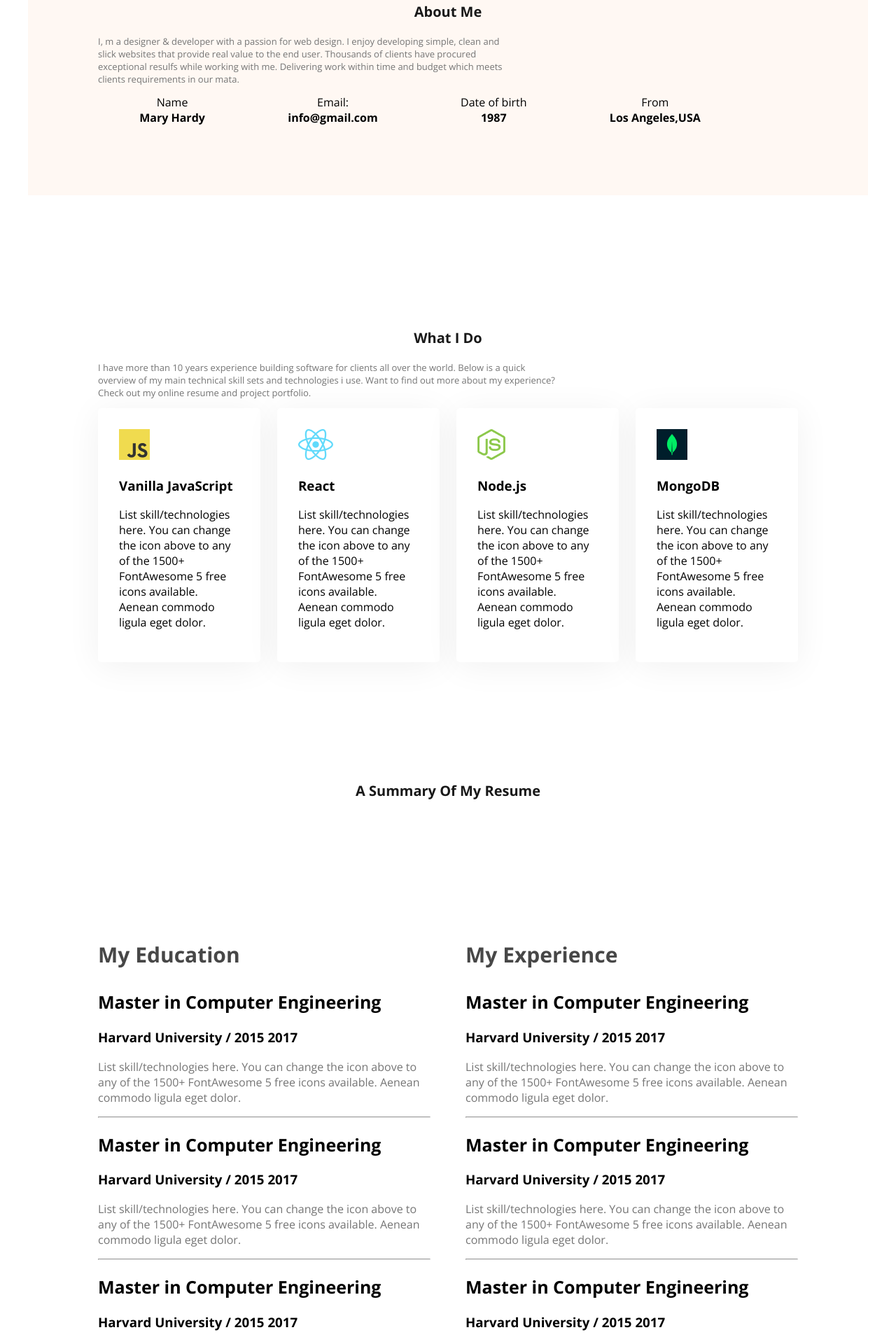
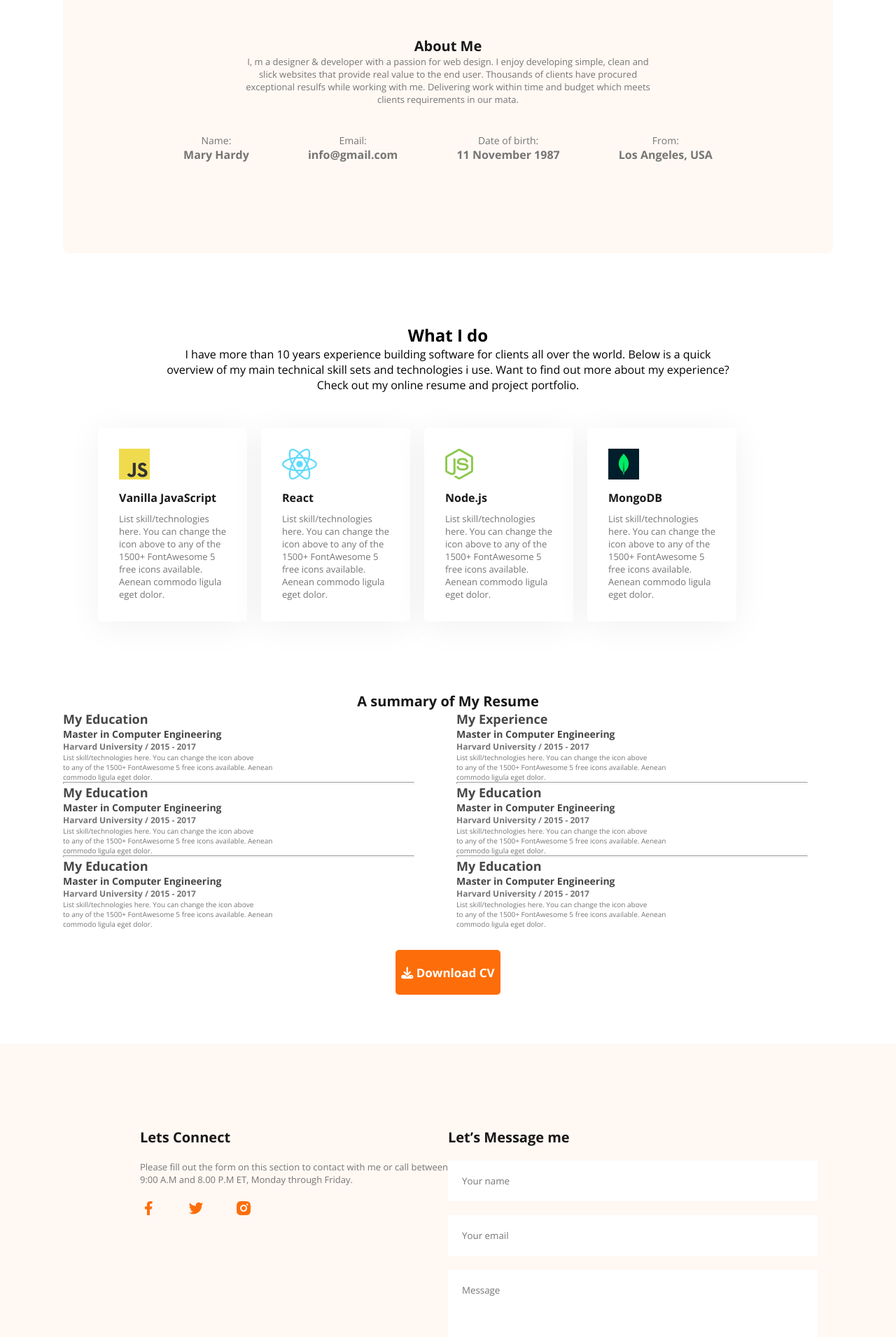
Before and after one commit to saemdev/m1m5-portfolio, a plain HTML site: page index.html in a window 1280 px wide. Shown: the part 890-2800 px from the top of the page at 70% size. Drawn offline with nearby package versions, Linux system fonts and the light colour scheme.

Commit message:
final submission

```diff
--- a/index.html
+++ b/index.html
@@ -14,152 +14,140 @@
 
 <body>
     <header>
-        <nav class="nav-title">
-            <h1>ma<span class="text-primary">r</span>y</h1>
+        <nav class="nav-container">
+            <h3>Sa<span>e</span>m</h3>
             <ul>
-                <li><a href="">portfolio</a></li>
-                <li><a href="">blog</a></li>
-                <li><button class="btn-primary">hire me</button></li>
+                <li><a href="">Portfolio</a></li>
+                <li><a href="">Blog</a></li>
+                <li><button class="btn-primary">Hire Me</button></li>
             </ul>
         </nav>
-        <div class="banner">
+        <div class="banner-container">
             <div class="banner-content">
-                <h3 class="banner-greeting">Hi, I am</h3>
-                <h1 class="banner-title">mary hardy</h1>
+                <h3 class="banner-title">Hi, I am</h3>
+                <h2 class="banner-title-sec">Saemur Rahman</h2>
                 <p>Shot what able cold new see hold.Friendly as an betrayed formerly <br> he. Morning because as to
                     society behaved moments.</p>
                 <button class="btn-primary"><i class="fa-solid fa-download"></i> Download CV</button>
                 <button class="btn-primary"><i class="fa-solid fa-phone"></i> Contact</button>
             </div>
-            <img src="images/hardy.png" alt="gentleman">
+            <div class="banner-image">
+                <img src="images/hardy.png" alt="">
+            </div>
         </div>
     </header>
+    <!-- main sec start -->
     <main>
-        <section class="about">
-            <h3 class="section-title">about me</h3>
-            <p class="section-description">I, m a designer & developer with a passion for web design. I enjoy developing
-                simple, clean and <br>slick websites that provide real value to the end user. Thousands of clients have
-                procured <br>exceptional resulfs while working with me. Delivering work within time and budget which
-                meets <br> clients requirements in our mata.</p>
-
-            <div class="about-info-container">
-                <div class="about-info">
-                    <h4 class="info-title">Name</h4>
-                    <p class="info-description">Mary Hardy</p>
+    <section class="about-me">
+        <div class="section-title">
+            <h3 class="sec-title">About Me</h3>
+            <p class="sec-des">I, m a designer & developer with a passion for web design. I enjoy developing    simple, clean and <br> slick
+                websites that provide real value to the end user. Thousands of clients have procured<br> exceptional resulfs
+                while working with me. Delivering work within time and budget which meets <br>clients requirements in our
+                mata.</p>
         </div>
-                <div class="about-info">
-                    <h4 class="info-title">Email:</h4>
-                    <p class="info-description">info@gmail.com</p>
+        <div class="addr-container">
+        <div class="addr">
+            <h4 class="addr-title">Name:</h4>
+            <p class="addr-des">Mary Hardy</p>
         </div>
-                <div class="about-info">
-                    <h4 class="info-title">Date of birth</h4>
-                    <p class="info-description">1987</p>
+        <div class="addr">
+            <h4 class="addr-title">Email:</h4>
+            <p class="addr-des"> info@gmail.com</p>
         </div>
-                <div class="about-info">
-                    <h4 class="info-title">From</h4>
-                    <p class="info-description">Los Angeles,USA</p>
+        <div class="addr">
+            <h4 class="addr-title">Date of birth:</h4>
+            <p class="addr-des">11 November 1987</p>
         </div>
-
-            </div>
-        </section>
-        <!-- what i do section  -->
-        <section class="what-i-do-section">
-            <h3 class="section-title">What I do</h3>
-            <p class="section-description">I have more than 10 years experience building software for clients all over
-                the world. Below is a quick <br> overview of my main technical skill sets and technologies i use. Want
-                to find out more about my experience? <br>Check out my online resume and project portfolio.</p>
-            <div class="skills-container">
-                <div class="skill">
-                    <img src="images/icons/js.png" alt="">
-                    <h3 class="skill-title">Vanilla JavaScript</h3>
-                    <p class="skill-description">List skill/technologies here. You can change the icon above to any of
-                        the 1500+ FontAwesome 5 free icons available. Aenean commodo ligula eget dolor.</p>
-                </div>
-                <div class="skill">
-                    <img src="images/icons/react.png" alt="">
-                    <h3 class="skill-title">React</h3>
-                    <p class="skill-description">List skill/technologies here. You can change the icon above to any of
-                        the 1500+ FontAwesome 5 free icons available. Aenean commodo ligula eget dolor.</p>
-                </div>
-                <div class="skill">
-                    <img src="images/icons/nodejs.png" alt="">
-                    <h3 class="skill-title">Node.js</h3>
-                    <p class="skill-description">List skill/technologies here. You can change the icon above to any of
-                        the 1500+ FontAwesome 5 free icons available. Aenean commodo ligula eget dolor.</p>
-                </div>
-                <div class="skill">
-                    <img src="images/icons/mongo.png" alt="">
-                    <h3 class="skill-title">MongoDB</h3>
-                    <p class="skill-description">List skill/technologies here. You can change the icon above to any of
-                        the 1500+ FontAwesome 5 free icons available. Aenean commodo ligula eget dolor.</p>
+        <div class="addr">
+            <h4 class="addr-title">From:</h4>
+            <p class="addr-des">Los Angeles, USA</p>
         </div>
     </div>
     </section>
-        <!-- resume section  -->
-        <section>
-            <h3 class="section-title"> A summary of My Resume</h3>
-            <div class="resume-container">
-                <div class="resume-column">
-                    <h3 class="resume-column-title">My Education</h3>
+    <!-- what i do sec  -->
+    <section class="what-i-do">
+        <div class="title-container">
+            <h2 class="section-title">What I do</h2>
+            <p class="section-description">I have more than 10 years experience building software for clients all over the world. Below is a quick <br> overview of my main technical skill sets and technologies i use. Want to find out more about my experience?<br> Check out my online resume and project portfolio.</p>
+        </div>
 
-                    <div class="resume-item">
-                        <h2 class="resume-item-title">Master in Computer Engineering</h2>
-                        <h3 class="resume-item-institute">Harvard University / 2015 2017
-                        </h3>
-                        <p class="resume-item-description">List skill/technologies here. You can change the icon above
-
-                            to any of the 1500+ FontAwesome 5 free icons available. Aenean
-                            commodo ligula eget dolor.</p>
+            <div class="skill-container">
+                <div class="skill-text">
+                    <img src="images/icons/js.png" alt="">
+                    <h3>Vanilla JavaScript</h3>
+                    <p>List skill/technologies here. You can change the icon above to any of the 1500+ FontAwesome 5 free icons available. Aenean commodo ligula eget dolor.</p>
                 </div>
-                    <hr>
-                    <div class="resume-item">
-                        <h2 class="resume-item-title">Master in Computer Engineering</h2>
-                        <h3 class="resume-item-institute">Harvard University / 2015 2017</h3>
-                        <p class="resume-item-description">List skill/technologies here. You can change the icon above
-
-                            to any of the 1500+ FontAwesome 5 free icons available. Aenean
-                            commodo ligula eget dolor.</p>
+                <div class="skill-text">
+                    <img src="images/icons/react.png" alt="">
+                    <h3>React</h3>
+                    <p>List skill/technologies here. You can change the icon above to any of the 1500+ FontAwesome 5 free icons available. Aenean commodo ligula eget dolor.</p>
                 </div>
-                    <hr>
-                    <div class="resume-item">
-                        <h2 class="resume-item-title">Master in Computer Engineering</h2>
-                        <h3 class="resume-item-institute">Harvard University / 2015 2017</h3>
-                        <p class="resume-item-description">List skill/technologies here. You can change the icon above
-
-                            to any of the 1500+ FontAwesome 5 free icons available. Aenean
-                            commodo ligula eget dolor.</p>
+                <div class="skill-text">
+                    <img src="images/icons/nodejs.png" alt="">
+                    <h3>Node.js</h3>
+                    <p>List skill/technologies here. You can change the icon above to any of the 1500+ FontAwesome 5 free icons available. Aenean commodo ligula eget dolor.</p>
+                </div>
+                <div class="skill-text">
+                    <img src="images/icons/mongo.png" alt="">
+                    <h3>MongoDB</h3>
+                    <p>List skill/technologies here. You can change the icon above to any of the 1500+ FontAwesome 5 free icons available. Aenean commodo ligula eget dolor.</p>
                 </div>
             </div>
+    </section>
+    <!-- resume summery -->
+    <section class="resume-section">
+        <h3 class="sec-title">A summary of My Resume</h3>
 
-                <div class="resume-column">
-                    <h3 class="resume-column-title">My Experience</h3>
-
-                    <div class="resume-item">
-                        <h2 class="resume-item-title">Master in Computer Engineering</h2>
-                        <h3 class="resume-item-institute">Harvard University / 2015 2017
-                        </h3>
-                        <p class="resume-item-description">List skill/technologies here. You can change the icon above
-
-                            to any of the 1500+ FontAwesome 5 free icons available. Aenean
-                            commodo ligula eget dolor.</p>
+        <div class="resume-container">
+            <div class="column-container">
+            <div class="education">
+                <h2>My Education</h2>
+                <h3>Master in Computer Engineering</h3>
+                <h4>Harvard University / 2015 - 2017</h4>
+                <p>List skill/technologies here. You can change the icon above <br>
+                    to any of the 1500+ FontAwesome 5 free icons available. Aenean <br>commodo ligula eget dolor.</p>
+                    <hr>
             </div>
+            <div class="education">
+                <h2>My Education</h2>
+                <h3>Master in Computer Engineering</h3>
+                <h4>Harvard University / 2015 - 2017</h4>
+                <p>List skill/technologies here. You can change the icon above <br>
+                    to any of the 1500+ FontAwesome 5 free icons available. Aenean <br>commodo ligula eget dolor.</p>
                     <hr>
-                    <div class="resume-item">
-                        <h2 class="resume-item-title">Master in Computer Engineering</h2>
-                        <h3 class="resume-item-institute">Harvard University / 2015 2017</h3>
-                        <p class="resume-item-description">List skill/technologies here. You can change the icon above
-
-                            to any of the 1500+ FontAwesome 5 free icons available. Aenean
-                            commodo ligula eget dolor.</p>
             </div>
+            <div class="education">
+                <h2>My Education</h2>
+                <h3>Master in Computer Engineering</h3>
+                <h4>Harvard University / 2015 - 2017</h4>
+                <p>List skill/technologies here. You can change the icon above <br>
+                    to any of the 1500+ FontAwesome 5 free icons available. Aenean <br>commodo ligula eget dolor.</p>
+            </div>
+        </div>
+        <div class="row-container">
+            <div class="experience">
+                <h2>My Experience</h2>
+                <h3>Master in Computer Engineering</h3>
+                <h4>Harvard University / 2015 - 2017</h4>
+                <p>List skill/technologies here. You can change the icon above <br>
+                    to any of the 1500+ FontAwesome 5 free icons available. Aenean <br>commodo ligula eget dolor.</p>
                     <hr>
-                    <div class="resume-item">
-                        <h2 class="resume-item-title">Master in Computer Engineering</h2>
-                        <h3 class="resume-item-institute">Harvard University / 2015 2017</h3>
-                        <p class="resume-item-description">List skill/technologies here. You can change the icon above
-
-                            to any of the 1500+ FontAwesome 5 free icons available. Aenean
-                            commodo ligula eget dolor.</p>
+            </div>
+            <div class="experience">
+                <h2>My Education</h2>
+                <h3>Master in Computer Engineering</h3>
+                <h4>Harvard University / 2015 - 2017</h4>
+                <p>List skill/technologies here. You can change the icon above <br>
+                    to any of the 1500+ FontAwesome 5 free icons available. Aenean <br>commodo ligula eget dolor.</p>
+                    <hr>
+            </div>
+            <div class="experience">
+                <h2>My Education</h2>
+                <h3>Master in Computer Engineering</h3>
+                <h4>Harvard University / 2015 - 2017</h4>
+                <p>List skill/technologies here. You can change the icon above <br>
+                    to any of the 1500+ FontAwesome 5 free icons available. Aenean<br> commodo ligula eget dolor.</p>
             </div>
         </div>
         </div>
@@ -168,27 +156,34 @@
     </div>
     </section>
 </main>
+<!-- footer section  -->
 <footer>
+    <section class="footer-sec">
+        <div class="item-container">
             <div class="footer-column">
-            <h3 class="section-title">Lets Connect</h3>
-            <p class="section-description">Please fill out the form on this section to contact with me or call between <br>
-                9:00 A.M and 8.00 P.M ET, Monday through Friday.</p>
-                <div class="social-links">
-                    <a href=""><img src="images/icons/facebook.png" alt=""></a>
-                    <a href=""><img src="images/icons/twitter.png" alt=""></a>
-                    <a href=""><img src="images/icons/insta.png" alt=""></a>
+                <h2 class="sec-title">Lets Connect</h2>
+                <p class="sec-des">Please fill out the form on this section to contact with me or call between <br> 9:00 A.M and 8.00 P.M ET, Monday through Friday.</p>
+                <div class="icons">
+                    <img src="images/icons/facebook.png" alt="">
+                    <img src="images/icons/twitter.png" alt="">
+                    <img src="images/icons/insta.png" alt="">
+                </div>
+
+            </div>
+            <div class="footer-column">
+                <h2 class="sec-title">Let’s Message me</h2>
+                <form action="">
+                    <input type="text" placeholder="Your name">
+                    <input type="email" placeholder="Your email">
+                    <textarea name="" id="" cols="30" rows="10" placeholder="Message"></textarea>
+                    <div class="btn-primary">
+                        <button class="btn-primary">Contact</button>
+                    </div>
+
+                </form>
             </div>
         </div>
-        <div class="footer-column">
-            <h3 class="section-title">Lets Message me</h3>
-            <form class="contact" action="">
-                <input type="text" placeholder="Your name">
-                <input type="email" placeholder="Your email">
-                <textarea placeholder="Message" name="" id="" cols="30" rows="10"></textarea>
-                <input class="btn-primary" type="submit" value="submit">
-            </form>
-        </div>
-
+    </section>
 </footer>
 </body>
 
--- a/style.css
+++ b/style.css
@@ -1,233 +1,237 @@
-/* common shared styles */
-body {
+* {
+    margin: 0;
     font-family: 'Open Sans', sans-serif;
-    margin: 0;
 }
 
-.section-title {
-    color: #181818;
+/* common shared style  */
+.btn-primary {
+    border-radius: 5px;
+    background: #FD6E0A;
+    border: none;
+    width: 150px;
+    height: 64px;
+    color: white;
+    text-align: center;
+    font-size: 17px;
+    font-style: normal;
+    font-weight: 600;
+
+}
+.sec-title{
+    color: var(--dark-01, #181818);
 text-align: center;
 font-size: 20px;
+font-weight: 600;
+}
+.sec-des{
+    color: var(--dark-03, #757575);
+text-align: center;
+font-size: 13px;
+font-weight: 300;
+}
+
+/* header sec  */
+header{
+    background: #FFF8F3;
+    background-image: url('images/header_bg.png'),url('images/developer.png');
+    background-repeat: no-repeat;
+    background-position: bottom right,top left;
+}
+header ul li {
+    list-style: none;
+}
+
+header ul li a {
+    text-decoration: none;
+    color: var(--dark-02, #474747);
+    font-size: 20px;
     font-style: normal;
-    font-weight: 600;
-    text-transform: capitalize;
+    font-weight: 400;
+}
+
+.nav-container h3 {
+    color: #181818;
+
+    font-size: 45px;
+    font-style: normal;
+    font-weight: 800;
 
 }
 
-.section-description {
-    color: #757575;
-    text-align: center;
-    font-size: 13px;
-    font-style: normal;
-    font-weight: 300;
+span {
+    color: #FD6E0A
+}
+
+nav {
+    display: flex;
+    justify-content: space-around
+}
+
+nav>ul {
+    display: flex;
+    align-items: center;
 
 }
 
-/* all  the navs */
-nav {
+nav>ul li {
+    width: 189px;
+    height: 27px;
+    align-items: center;
+}
+.banner-container{
     display: flex;
-    display: flex;
-    justify-content: space-between;
-    margin: 0 200px;
+    justify-content: space-around;
+    align-items: center;
+}
+.banner-title{
+    color: #474747;
+font-size: 30px;
+
+font-weight: 500;
+margin-bottom: 18px;
+
+}
+.banner-title-sec{
+    color:  #181818;
+font-size: 50px;
+font-weight: 600;
+margin-bottom: 18px;
+}
+.banner-content p{
+    color: #757575;
+
+font-size: 13px;
+font-weight: 300;
+margin-bottom: 18px;
 }
 
-.text-primary {
-    color: #FD6E0A
+/* about me sec  */
+main{
+    width:1100px;
+    margin:70px auto;
+}
+.about-me{
+    padding:130px;
+    border-radius: 10px;
+background: #FFF8F3;
+text-align: center;
+}
+.addr-container{
+    display:flex;
+    justify-content: space-around;
+    margin-top:40px;
+
+}
+.addr-title{
+    color: #757575;
+text-align: center;
+font-size: 14px;
+font-weight: 300;
+}
+.addr-des{
+    font-weight: 600;
+    color:#757575;
+}
+/* what i do sec  */
+
+.what-i-do{
+    margin:100px 50px;
 }
 
-.btn-primary {
-    padding: 13px 22px;
-    background-color: #FD6E0A;
-    color: white;
-    border: none;
-    border-radius: 3px;
-    font-weight: 600;
-    text-transform: capitalize;
+.skill-container{
+    display: flex;
+    margin-bottom: 100px;
 }
-
-nav>ul {
-    list-style: none;
-    display: flex;
-    align-items: center;
-}
-
-nav li {
-    list-style: none;
-    margin-right: 50px;
-}
-
-nav li a {
-    text-decoration: none;
-    text-transform: capitalize;
-    font-size: 15px;
-    color: #474747;
-}
-
-.nav-title {
-
-    color: #181818;
-}
-
-h1 {
-    text-transform: capitalize;
-}
-
-/* all the headers */
-
-header {
-    background-color: #FFF8F3;
-    background-image: url('images/header_bg.png'),url('images/developer.png');
-    background-repeat: no-repeat;
-    background-position: bottom right,top left;
-
-}
-
-.banner {
-    display: flex;
-    padding: 30px 30px 0px 200px;
-    align-items: center;
-    justify-content: space-between;
-}
-
-.banner img {
-    width: 500px;
-    height: 600px;
-}
-
-.banner-greeting {
-    color: #474747;
-    font-size: 45px;
-    font-style: normal;
-    font-weight: 500;
-    margin: 0;
-}
-
-.banner-title {
-    color: #181818;
-    font-size: 50px;
-    font-style: normal;
-    font-weight: 600;
-    margin: 0;
-}
-
-.banner-content {
-    max-width: 500px;
-}
-
-/* main section style  */
-.about {
-    max-width: 1000px;
-    background-color: #FFF8F3;
-    margin: 70px auto;
-    padding: 100px;
-}
-
-/* about section style  */
-
-.about-info-container {
-    display: flex;
-    justify-content: space-around;
-    margin-right: 80px;
-}
-
-.about-info {
-    text-align: center;
-}
-
-.info-title {
-    font-style: normal;
-    font-weight: 200;
-    margin: 0;
-}
-
-.info-description {
-    font-style: normal;
-    font-weight: 600;
-    margin: 0;
-}
-
-/* what i do section  */
-.what-i-do-description {
-    padding: 30px 100px;
-}
-
-.skills-container {
-    display: flex;
-    gap: 24px;
-}
-
-.what-i-do-section {
-    max-width: 1000px;
-    margin: 70px auto;
-    padding: 100px;
-}
-
-.skill {
+.skill-container .skill-text{
+   margin-right: 20px;
+    width:153px;
     padding: 30px;
     border-radius: 5px;
 background: #FFF;
-    box-shadow: 0px 6px 50px 0px rgba(0, 0, 0, 0.06);
+box-shadow: 0px 6px 50px rgba(0, 0, 0, 0.06);
+}
+.skill-text h3{
+    text-align: left;
+    color: var(--dark-01, #181818);
+    margin:10px 0;
 
+font-size: 16px;
+font-weight: 600;
 }
-skill-description{
-    color:#757575;
+.skill-text p {
+    text-align: left;
+    color: var(--dark-03, #757575);
+font-size: 13px;
+font-weight: 300;
 }
-/* resume sec style  */
-.resume-column-title{
-    color: var(--dark-02, #474747);
-
-font-size: 30px;
-font-style: normal;
-font-weight: 700;
+.title-container{
+    text-align:center;
+    margin-bottom: 50px;
 }
-.resume-container {
-    display:flex;
-    max-width: 1000px;
-    margin: 70px auto;
-    padding: 100px;
+/* resume section  */
+.resume-container{
+    display: flex;
     gap:50px;
 }
-.resume-column-title{
-    color:#474747;
-    font-size:30px;
-    font-weight:600;
+.resume-container h2{
+    color: var(--dark-02, #474747);
+font-size: 18px;
+font-weight: 600;
 }
-.resume-item-description{
+.resume-container h3{
+    color: var(--dark-02, #474747);
+font-size: 14px;
+font-weight: 600;
+}
+.resume-container h4{
     color: #757575;
+font-size: 12px;
+font-weight: 600;
 }
-.resume-item-title{
-    font-size:25px;
-    font-weight:600px;
+.resume-container p{
+    color: var(--dark-03, #757575);
+font-size: 10px;
+font-weight: 400;
+}
+.column-container{
+    margin-right:10px;
 }
 .download-cv{
-    text-align:center;
+    text-align: center;
+    margin-top: 30px;
+}
+hr {
+    color: #D1D1D1;
+    height: 1px;
+    width: 500px;
 }
 
-/* footer style  */
+/* footer sec  */
 
-footer {
+.item-container{
     display: flex;
-    gap:100px;
-    padding:130px 200px;
-    background-color:#FFF8F3;
-}
-.footer-column {
-   width:50%;
+    background-color: #FFF8F3;
+    padding:120px 200px;
 
 
 }
-.contact input[type="text"], .contact input[type="email"],textarea{
-    display: block;
-    margin-bottom: 40px;
-    padding:18px 35px;
-    font-size:16px;
-    color:#757575;
-    width:100%;
-    border:none;
-}
-.social-links a{
-    margin-right:20px;
-}
-.footer-column .section-title, .section-description {
+.item-container .sec-title{
     text-align: left;
 }
+.item-container .sec-des{
+    text-align: left;
+    margin: 20px 0;
+}
+form input,textarea{
+    display: block;
+    border: none;
+    padding:20px 200px 20px 20px;
+    margin:20px 0;
+    width:70%;
+}
+.footer-column{
+    width:50%;
+}
+.icons img{
+    margin-right:40px;
+}
```
Lines whose indentation alone changed are shown as unchanged.
